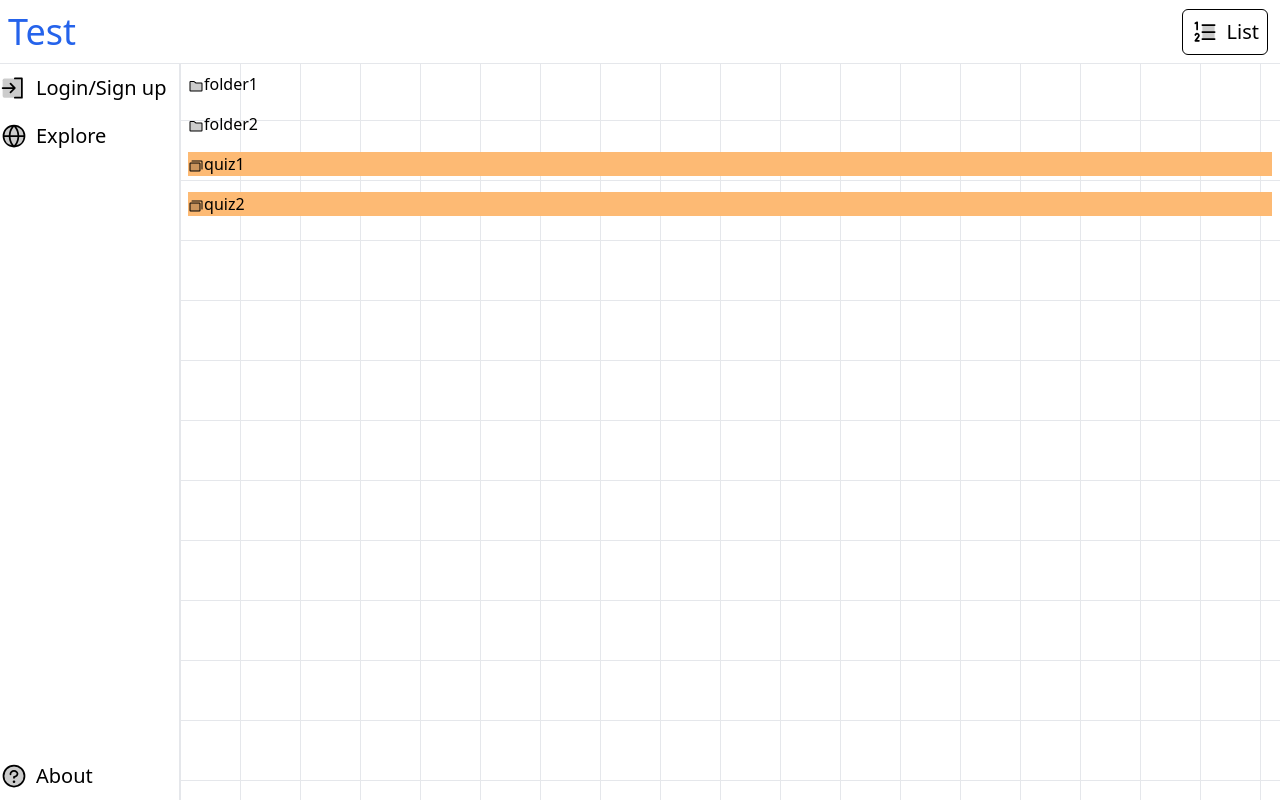
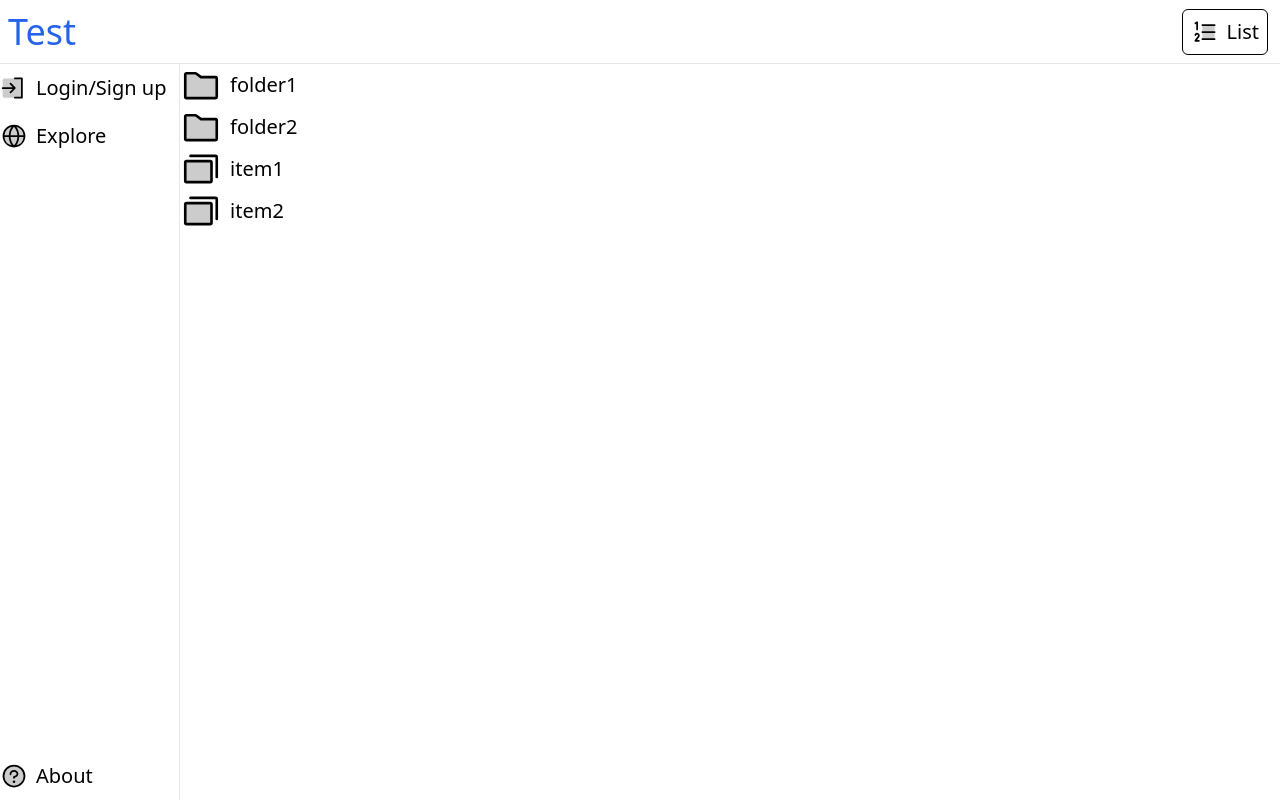
Before and after one commit to marko-kreso/flash-quiz, a Nuxt app: page /folder in a window 1280 px wide. Built offline with nearby package versions, Linux system fonts and the light colour scheme.

Commit message:
made item navigator

```diff
--- a/pages/folder.vue
+++ b/pages/folder.vue
@@ -1,9 +1,11 @@
 <template>
   <div>
-    <div v-for="dat in data">
-      <div class="p-2">
-        <div v-if="dat.isFolder"><NuxtLink :to="`/users${dat.path}`"><Icon name="ph:folder-simple-duotone"></Icon>{{ dat.name }}</NuxtLink></div>
-        <div v-else class="bg-orange-300"><NuxtLink :to="`/users${dat.path}`"><Icon name="ph:cards-duotone"></Icon>{{ dat.name }}</NuxtLink></div>
+    <div v-for="dat in data" class="flex flex-col text-2xl">
+      <div class="flex flex-col justify-center">
+        <NuxtLink class="hover:bg-gray-200" :to="`/users${dat.path}`" :noPrefetch="!dat.isFolder">
+          <div v-if="dat.isFolder"><IconListElement class="align-bottom flex items-center" name="ph:folder-simple-duotone" :size="iconSize" :text="dat.name"></IconListElement></div>
+          <div v-else><IconListElement class="align-bottom flex items-center" name="ph:cards-duotone" :size="iconSize" :text="dat.name"></IconListElement></div>
+        </NuxtLink>
       </div>
     </div>
   </div>
@@ -14,10 +16,16 @@
 const data = [
   {name:"folder1", isFolder: true, path: "/test"},
   {name:"folder2", isFolder: true, path: "/test"},
-  {name:"quiz1", isFolder: false, path: "/test2"},
-  {name:"quiz2", isFolder: false, path: "/test3/test5"},
+  {name:"item1", isFolder: false, path: "/test2"},
+  {name:"item2", isFolder: false, path: "/test3/test5"},
   ]
+const iconSize = "2rem"
+const itemFontSize="2rem"
 </script>
 
 <style>
+
+main{
+  background-image: none;
+}
 </style>
```
